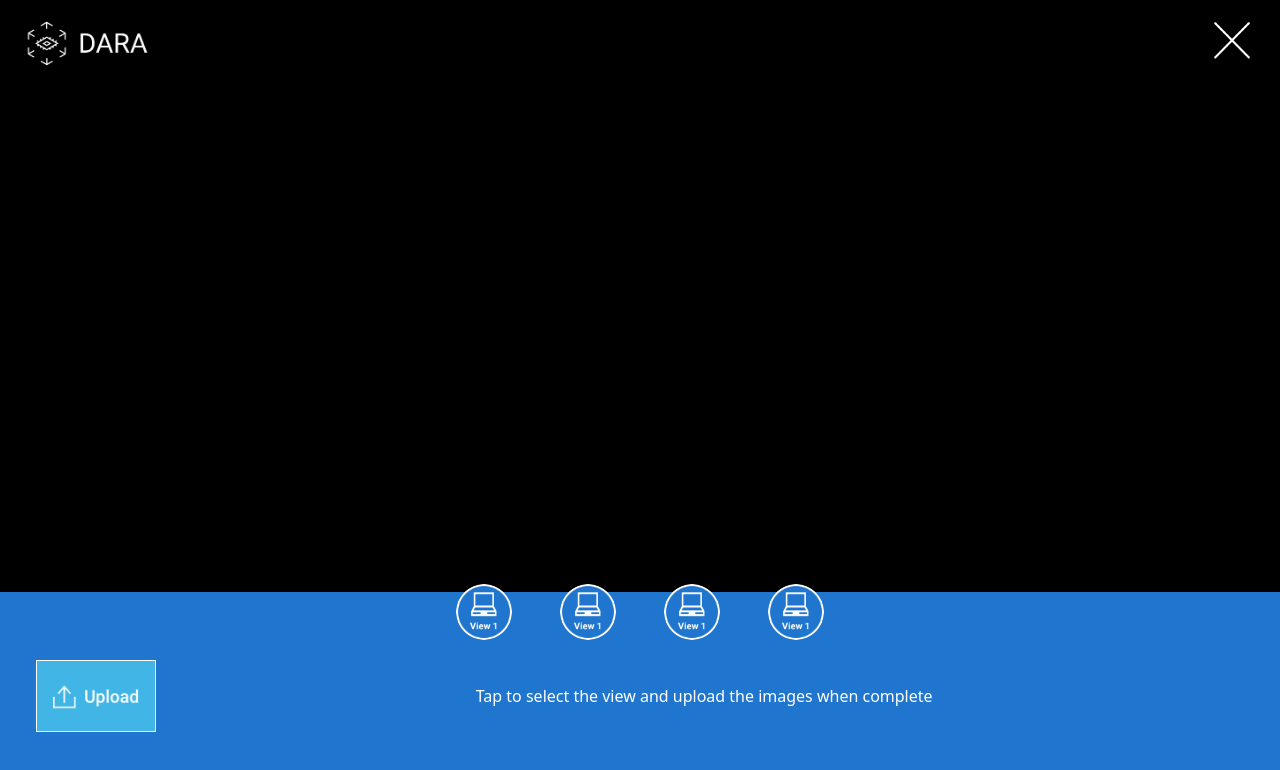
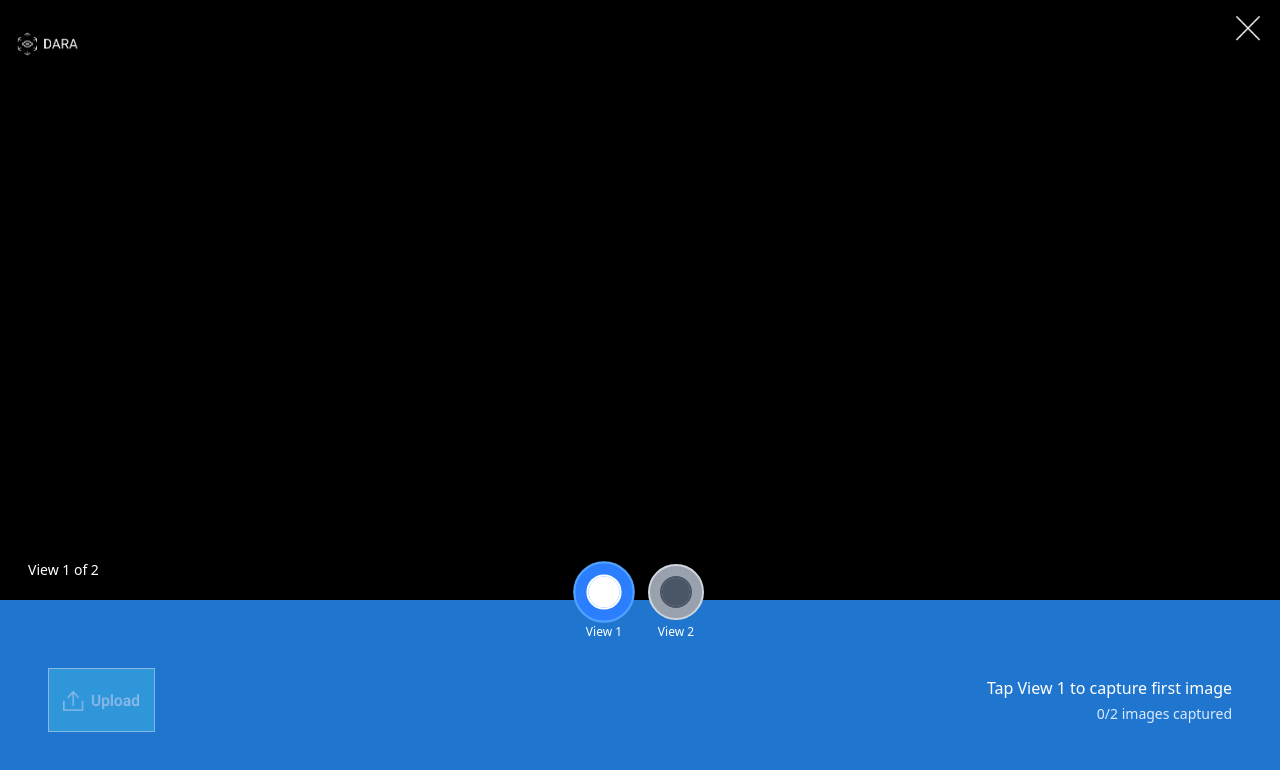
Before and after one commit to MRAMACHANDRAMOORTHI/Kaalo_new, a React (Vite) app: page / in a window 1280 px wide. Shown: the top 770 px of the page. Built offline with nearby package versions, Linux system fonts and the light colour scheme; no server answers.

Commit message:
Final Commit

```diff
--- a/package.json
+++ b/package.json
@@ -11,9 +11,11 @@
   },
   "dependencies": {
     "@tailwindcss/vite": "^4.1.10",
+    "@types/react-router-dom": "^5.3.3",
     "firebase": "^11.9.1",
     "react": "^19.1.0",
     "react-dom": "^19.1.0",
+    "react-router-dom": "^7.6.2",
     "tailwindcss": "^4.1.10"
   },
   "devDependencies": {
--- a/src/App.tsx
+++ b/src/App.tsx
@@ -1,11 +1,18 @@
 import CameraApp from "./CameraApp"
+import { BrowserRouter, Routes, Route } from "react-router-dom";
+import GalleryPage from "./GalleryPage";
 
-function App() {
+const App = () => {
 
 
   return (
-    <CameraApp />
-    )
+    <BrowserRouter>
+      <Routes>
+        <Route path="/" element={<CameraApp />} />
+        <Route path="/gallery" element={<GalleryPage />} />
+      </Routes>
+    </BrowserRouter>
+  )
 }
 
 export default App
--- a/src/CameraApp.tsx
+++ b/src/CameraApp.tsx
@@ -1,65 +1,248 @@
-import React, { useState } from "react";
+import { addDoc, collection } from "firebase/firestore";
+import { useEffect, useRef, useState } from "react";
+import { db } from "./firbaseConfig";
 
 const CameraApp = () => {
-  const [selectedView, setSelectedView] = useState<number | null>(null);
+  const [selectedView, setSelectedView] = useState(0);
+  const [toastMessage, setToastMessage] = useState<string | null>(null);
+
+  const [capturedImages, setCapturedImages] = useState<(string | null)[]>([
+    null,
+    null,
+  ]);
+  const [uploading, setUploading] = useState(false);
+
+  const videoRef = useRef<HTMLVideoElement | null>(null);
+  const streamRef = useRef<MediaStream | null>(null);
+
+  useEffect(() => {
+    const startCamera = async () => {
+      try {
+        const stream = await navigator.mediaDevices.getUserMedia({
+          video: {
+            facingMode: "environment",
+            width: { ideal: 1920 },
+            height: { ideal: 1080 },
+          },
+          audio: false,
+        });
+        streamRef.current = stream;
+        if (videoRef.current) videoRef.current.srcObject = stream;
+      } catch (error) {
+        console.error("Camera Error:", error);
+        try {
+          const fallbackStream = await navigator.mediaDevices.getUserMedia({
+            video: {
+              facingMode: "user",
+              width: { ideal: 1920 },
+              height: { ideal: 1080 },
+            },
+            audio: false,
+          });
+          streamRef.current = fallbackStream;
+          if (videoRef.current) videoRef.current.srcObject = fallbackStream;
+        } catch (fallbackError) {
+          console.error("Fallback Camera Error:", fallbackError);
+        }
+      }
+    };
+
+    startCamera();
+    return () => {
+      streamRef.current?.getTracks().forEach((track) => track.stop());
+    };
+  }, []);
+
+  const captureImage = () => {
+    if (!videoRef.current) return;
+    const canvas = document.createElement("canvas");
+    canvas.width = videoRef.current.videoWidth;
+    canvas.height = videoRef.current.videoHeight;
+    const ctx = canvas.getContext("2d");
+    if (!ctx) return;
+
+    ctx.drawImage(videoRef.current, 0, 0);
+    const imageData = canvas.toDataURL("image/jpeg", 0.95);
+
+    const updated = [...capturedImages];
+    updated[selectedView] = imageData;
+    setCapturedImages(updated);
+
+    if (selectedView < 1) setSelectedView(selectedView + 1);
+  };
+
+  const uploadImages = async () => {
+    const validImages = capturedImages.filter(Boolean);
+    if (validImages.length < 2) return;
+
+    setUploading(true);
+
+    try {
+      const timestamp = Date.now();
+      const sessionId = `session_${timestamp}`;
+      const docData = {
+        sessionId,
+        timestamp,
+        createdAt: new Date(),
+        view1: capturedImages[0] || null,
+        view2: capturedImages[1] || null,
+        imageCount: validImages.length,
+        deviceInfo: {
+          userAgent: navigator.userAgent,
+          platform: navigator.platform,
+          language: navigator.language,
+        },
+      };
+
+      await addDoc(collection(db, "captured_images"), docData);
+
+      setToastMessage("Upload successful ✅");
+      setTimeout(() => setToastMessage(null), 3000);
+
+      setCapturedImages([null, null]);
+      setSelectedView(0);
+    } catch (error) {
+      console.error("Upload Error Details:", error);
+      setToastMessage("Upload failed ❌");
+      setTimeout(() => setToastMessage(null), 3000);
+    } finally {
+      setUploading(false);
+    }
+  };
+
+  const handleViewClick = (index: number) => {
+    if (index === selectedView) {
+      captureImage();
+    } else {
+      setSelectedView(index);
+    }
+  };
+
+  const capturedCount = capturedImages.filter(Boolean).length;
+  const isUploadReady = capturedCount >= 2;
 
   return (
-    <section className="flex flex-col h-screen w-screen">
-      {/* Top bar */}
-      <div className="bg-black w-full flex-grow flex justify-between items-start px-4 py-2 md:px-6 md:py-4">
+    <section className="flex flex-col h-screen w-screen overflow-hidden bg-black">
+
+      <div className="relative w-full h-[75%] bg-black">
+        <video
+          ref={videoRef}
+          autoPlay
+          playsInline
+          muted
+          className="w-full h-full object-cover"
+        />
+
+
+        <div className="absolute top-0 left-0 w-full flex justify-between items-start px-3 py-2 sm:px-4 sm:py-3">
           <img
             src="/DARA.png"
             alt="Logo"
-          className="w-[4rem] md:w-[6rem] lg:w-[8rem]"
+            className="w-12 h-12 sm:w-16 sm:h-16 object-contain"
           />
           <img
             src="/MaskGroup.png"
-          alt="x icon"
-          className="w-[1.5rem] md:w-[2.5rem] lg:w-[3rem]"
+            alt="Close"
+            className="w-6 h-6 sm:w-8 sm:h-8 object-contain"
           />
         </div>
 
-      {/* Bottom bar */}
-      <div className="relative bg-[#2076CE] w-full h-auto py-16 px-12 md:px-8 flex items-center justify-between">
-        {/* View selector */}
-        <div className="absolute -top-9 left-1/2 -translate-x-1/2 flex gap-4 md:gap-6">
-          {[1, 2, 3, 4].map((_, index) => (
+
+        <div className="absolute bottom-4 left-4 bg-black bg-opacity-60 text-white px-3 py-1 rounded-full text-sm">
+          View {selectedView + 1} of 2
+        </div>
+      </div>
+
+
+      <div className="relative bg-[#2076CE] w-full flex-1 py-8 px-4 sm:py-12 sm:px-8 lg:py-16 lg:px-12 flex items-center justify-between">
+
+        <div className="absolute -top-6 sm:-top-8 lg:-top-9 left-1/2 -translate-x-1/2 flex gap-3 sm:gap-4">
+          {[0, 1].map((index) => (
+            <div key={index} className="flex flex-col items-center">
+              <button
+                onClick={() => handleViewClick(index)}
+                className={`relative transition-all duration-200 ${
+                  index === selectedView ? "scale-110" : "hover:scale-105"
+                }`}
+              >
                 <div
-              key={index}
-              className="flex  flex-col items-center justify-center h-20 md:h-24 lg:h-28 w-14 md:w-16 lg:w-20"
+                  className={`w-12 h-12 sm:w-14 sm:h-14 rounded-full border-2 flex items-center justify-center ${
+                    capturedImages[index]
+                      ? "bg-green-500 border-green-400"
+                      : index === selectedView
+                      ? "bg-blue-500 border-blue-400"
+                      : "bg-gray-400 border-gray-300"
+                  }`}
                 >
-              <button
-                onClick={() => setSelectedView(index)}
-                className="relative"
+                  {capturedImages[index] ? (
+                    <span className="text-white text-lg">✓</span>
+                  ) : (
+                    <div
+                      className={`w-6 h-6 sm:w-8 sm:h-8 rounded-full border-2 ${
+                        index === selectedView
+                          ? "border-white"
+                          : "border-gray-600"
+                      }`}
                     >
-                <img
-                  src={
-                    selectedView === index ? "/camera-icon.png" : "/view.png"
-                  }
-                  alt={`View ${index + 1}`}
-                  className={`object-contain ${
-                    selectedView === index
-                      ? "-top-10 w-16 h-24 mb-12 md:w-20 md:h-20"
-                      : "w-12 h-12 md:w-14 md:h-14"
-                  } rounded-full transition-all duration-200`}
-                />
+                      <div
+                        className={`w-full h-full rounded-full ${
+                          index === selectedView ? "bg-white" : "bg-gray-600"
+                        }`}
+                      ></div>
+                    </div>
+                  )}
+                </div>
               </button>
+              <span className="text-white text-xs mt-1">View {index + 1}</span>
             </div>
           ))}
         </div>
 
-
+        <div className="flex-1 flex justify-start ">
+          <button
+            disabled={!isUploadReady || uploading}
+            onClick={uploadImages}
+            className={`transition-opacity ${
+              isUploadReady && !uploading
+                ? "opacity-100"
+                : "opacity-50 cursor-not-allowed"
+            }`}
+          >
             <img
               src="/Upload_button.png"
               alt="Upload"
-          className="h-[3.5rem] md:h-[4.5rem] lg:h-[5rem] p-1"
+              className="h-12 sm:h-14 lg:h-16 object-contain"
             />
+          </button>
+        </div>
 
-
-        <p className="text-xs md:text-sm lg:text-base text-white text-center flex-1 px-2 md:px-4">
-          Tap to select the view and upload the images when complete
+        <div className="flex flex-col items-end text-right">
+          <p className="text-white text-sm sm:text-base font-medium">
+            {capturedCount === 0
+              ? "Tap View 1 to capture first image"
+              : capturedCount === 1
+              ? "Tap View 2 to capture second image"
+              : "Both views captured - ready to upload!"}
+          </p>
+          <p className="text-blue-100 text-xs sm:text-sm mt-1">
+            {capturedCount}/2 images captured
           </p>
         </div>
+      </div>
+
+      {toastMessage && (
+        <div className="fixed inset-0 z-50 flex items-center justify-center backdrop-blur-sm bg-black/30">
+          <div className="bg-white text-black rounded-xl shadow-lg px-6 py-4 max-w-xs text-center space-y-3">
+            <p className="text-base font-medium">{toastMessage}</p>
+            <a
+              href="/gallery"
+              className="text-sm text-blue-600 font-semibold underline"
+            >
+              Go to Gallery
+            </a>
+          </div>
+        </div>
+      )}
     </section>
   );
 };
--- /dev/null
+++ b/src/GalleryPage.tsx
@@ -0,0 +1,77 @@
+import { collection, getDocs } from "firebase/firestore";
+import { useEffect, useState } from "react";
+import { db } from "./firbaseConfig";
+
+interface CapturedImage {
+  view1: string | null;
+  view2: string | null;
+  sessionId: string;
+  createdAt: any;
+}
+
+const GalleryPage = () => {
+  const [images, setImages] = useState<CapturedImage[]>([]);
+  const [loading, setLoading] = useState(true);
+
+  useEffect(() => {
+    const fetchImages = async () => {
+      try {
+        const snapshot = await getDocs(collection(db, "captured_images"));
+        const data: CapturedImage[] = snapshot.docs.map((doc) => ({
+          sessionId: doc.data().sessionId,
+          view1: doc.data().view1,
+          view2: doc.data().view2,
+          createdAt: doc.data().createdAt,
+        }));
+        setImages(data);
+      } catch (error) {
+        console.error("Error fetching images:", error);
+      } finally {
+        setLoading(false);
+      }
+    };
+
+    fetchImages();
+  }, []);
+
+  return (
+    <div className="min-h-screen bg-[#f5f7fa] p-4 sm:p-6">
+      <h1 className="text-2xl sm:text-3xl font-bold text-center mb-6">
+        📸 Uploaded Session Images
+      </h1>
+
+      {loading ? (
+        <p className="text-center text-gray-500">Loading images...</p>
+      ) : images.length === 0 ? (
+        <p className="text-center text-gray-500">No uploads found.</p>
+      ) : (
+        <div className="flex flex-col gap-6">
+          {images.map((img, index) => (
+            <div
+              key={index}
+              className="bg-white shadow-md rounded-xl overflow-hidden p-4"
+            >
+              <p className="text-sm text-gray-600 mb-3">
+                Session: {img.sessionId}
+              </p>
+              <div className="grid grid-cols-2 gap-4">
+                <img
+                  src={img.view1 ?? ""}
+                  alt={`View 1 - ${img.sessionId}`}
+                  className="w-full h-auto rounded-md object-cover border"
+                />
+                <img
+                  src={img.view2 ?? ""}
+                  alt={`View 2 - ${img.sessionId}`}
+                  className="w-full h-auto rounded-md object-cover border"
+                />
+              </div>
+            </div>
+          ))}
+        </div>
+      )}
+    </div>
+  );
+};
+
+export default GalleryPage;
--- /dev/null
+++ b/src/firbaseConfig.ts
@@ -0,0 +1,17 @@
+import { initializeApp } from "firebase/app";
+import { getFirestore, collection, addDoc } from "firebase/firestore";
+import { getStorage } from "firebase/storage";
+// Firebase configuration
+const firebaseConfig = {
+  apiKey: "AIzaSyCnKbyKQda2tjq9Ke12Q-Gltf1eetbsex4",
+  authDomain: "kaalo-msr.firebaseapp.com",
+  projectId: "kaalo-msr",
+  storageBucket: "kaalo-msr.firebasestorage.app",
+  messagingSenderId: "472296308076",
+  appId: "1:472296308076:web:70bad9d8e3b113ac77c749"
+};
+
+// Initialize Firebase
+const app = initializeApp(firebaseConfig);
+export const db = getFirestore(app);
+const storage = getStorage(app);
```
Also changed, not shown: 1 other file (tests, documents, lock files or other folders). Lines whose indentation alone changed are shown as unchanged.
